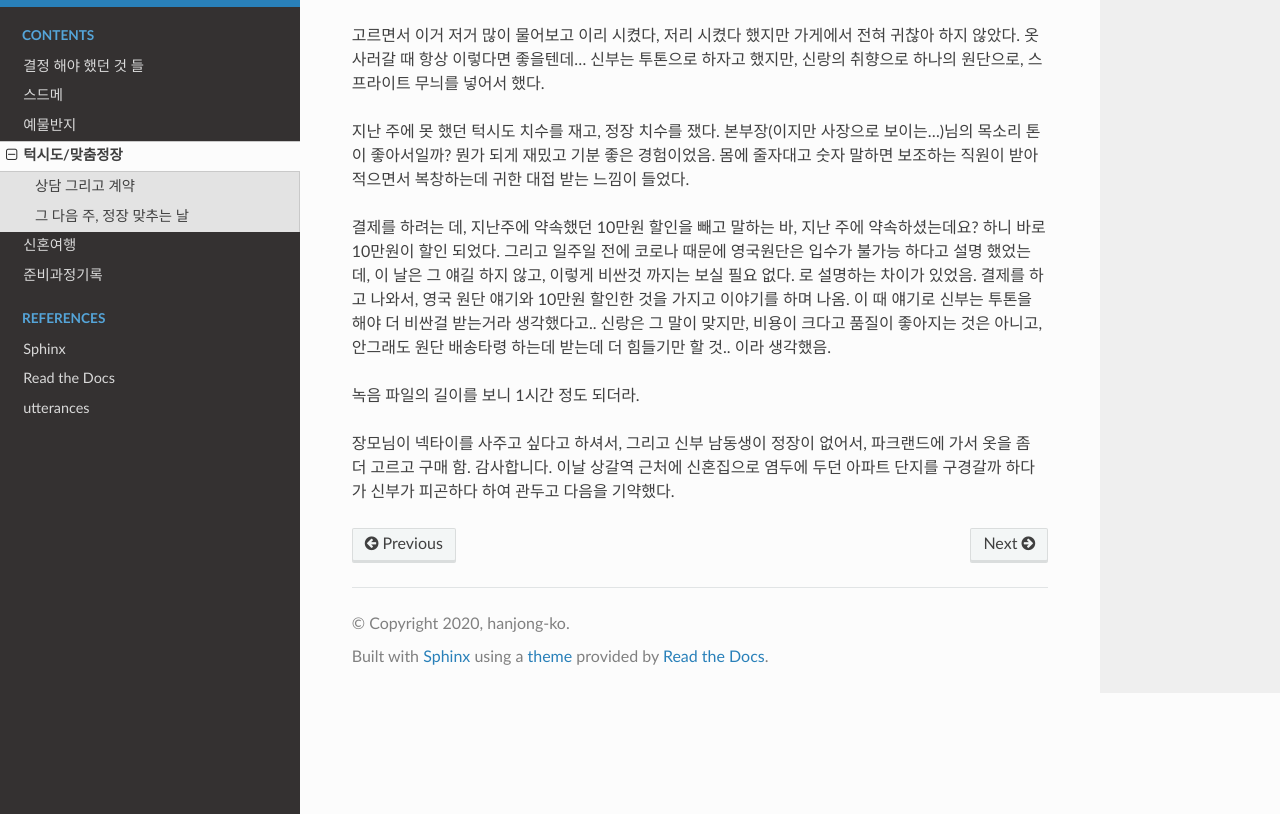
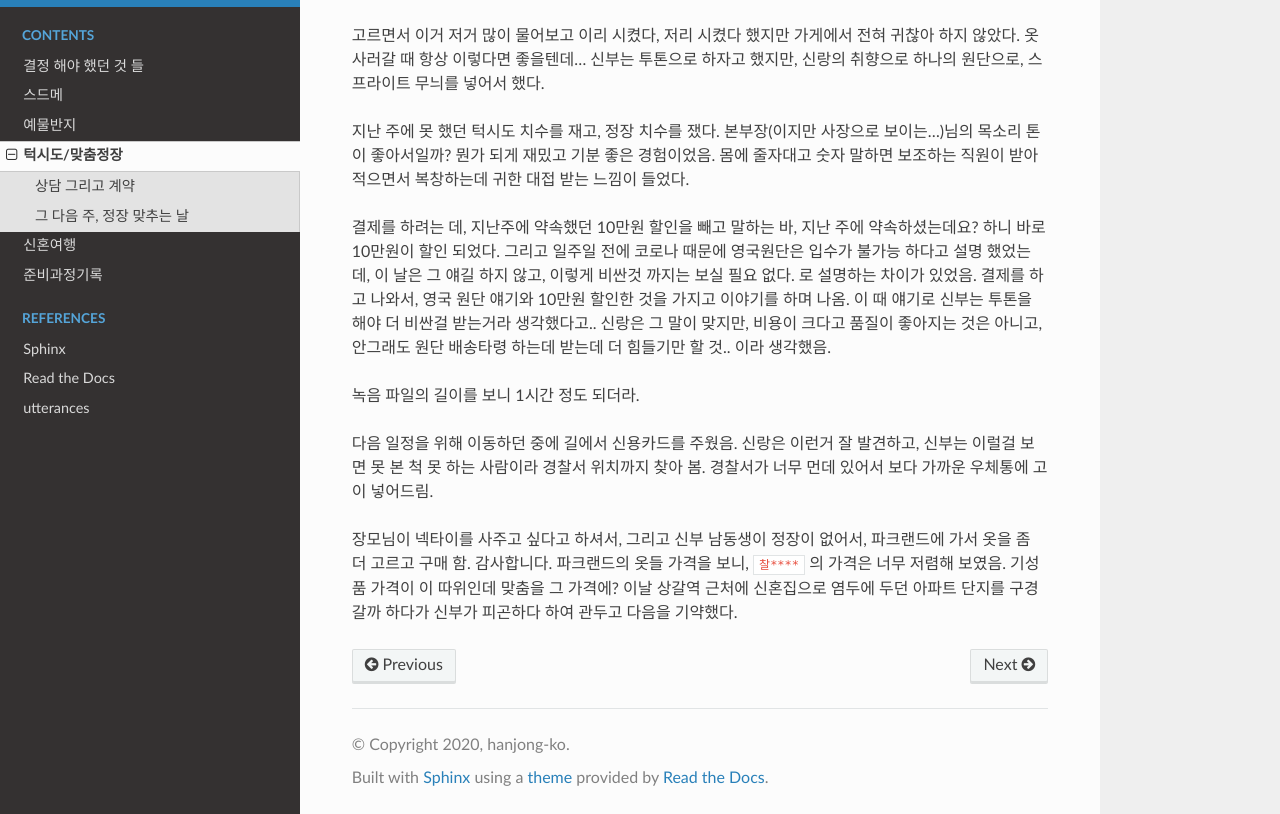
Before and after one commit to rino0601/hjk52knk, a Sphinx documentation site: the page built from docs/tailor.rst, in a window 1280 px wide and 900 px high, scrolled down 2284 px, cut to the strip 86-900 px from the top of the window. Built offline with Sphinx 7.4.7 and the Read the Docs theme 2.0.0, drawn with Linux system fonts in a browser that asks for light colours; comment, search, counter and statistics services are not loaded.

Commit message:
Add more

```diff
--- a/docs/tailor.rst
+++ b/docs/tailor.rst
@@ -93,11 +93,12 @@
 
 녹음 파일의 길이를 보니 1시간 정도 되더라.
 
+다음 일정을 위해 이동하던 중에 길에서 신용카드를 주웠음. 신랑은 이런거 잘 발견하고, 신부는 이럴걸 보면 못 본 척 못 하는 사람이라 경찰서 위치까지 찾아 봄.
+경찰서가 너무 먼데 있어서 보다 가까운 우체통에 고이 넣어드림.
+
 장모님이 넥타이를 사주고 싶다고 하셔서, 그리고 신부 남동생이 정장이 없어서, 파크랜드에 가서 옷을 좀 더 고르고 구매 함. 감사합니다.
+파크랜드의 옷들 가격을 보니, ``찰****`` 의 가격은 너무 저렴해 보였음. 기성품 가격이 이 따위인데 맞춤을 그 가격에?
 이날 상갈역 근처에 신혼집으로 염두에 두던 아파트 단지를 구경갈까 하다가 신부가 피곤하다 하여 관두고 다음을 기약했다.
-
-
-
 
 
 .. raw:: html
```
